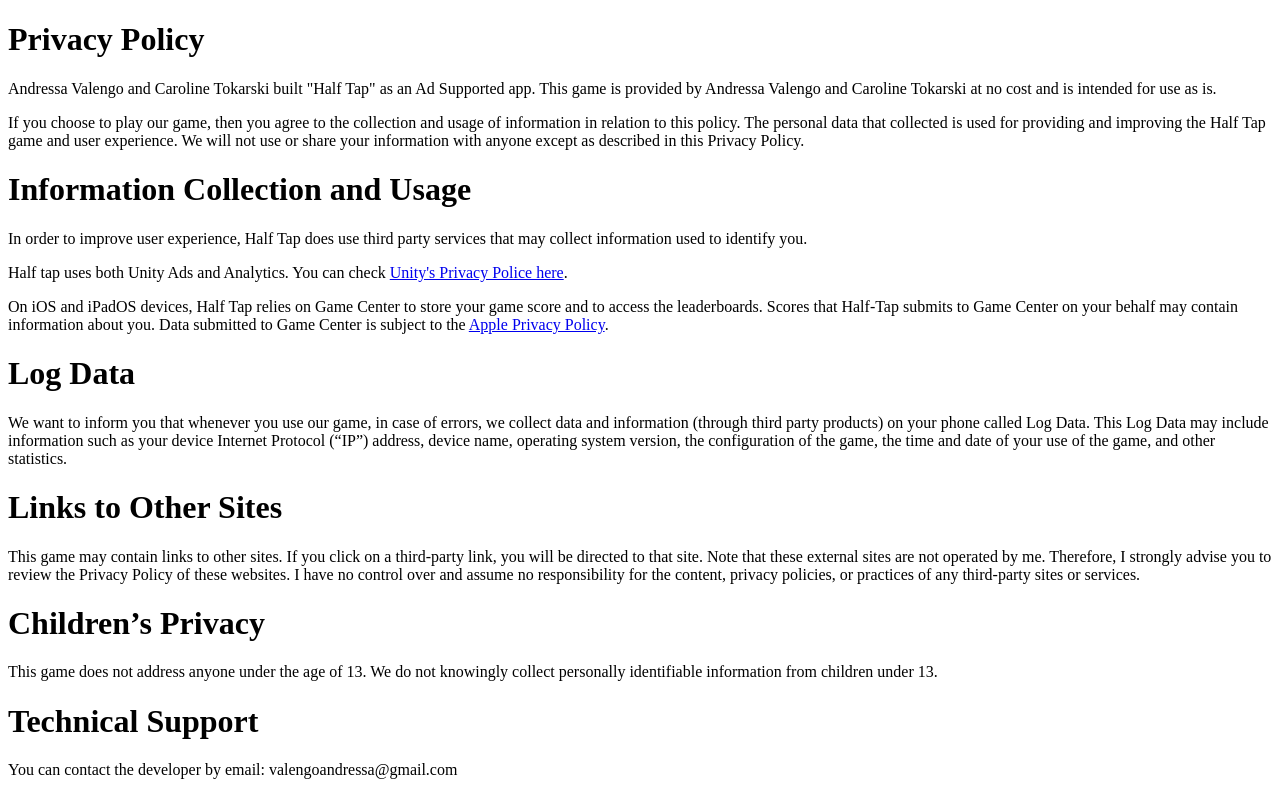
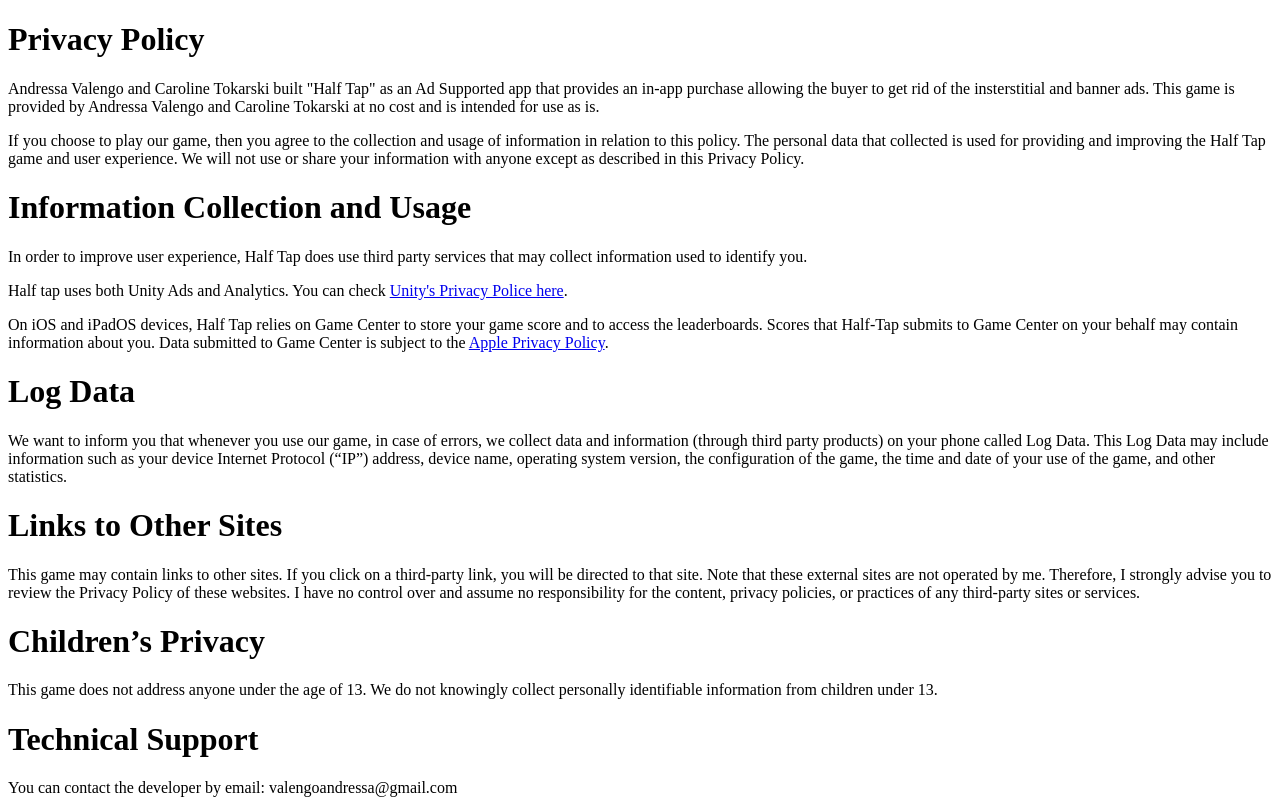
Before and after one commit to valengo/half-tap-pp, a plain HTML site: page index.html in a window 1280 px wide. Drawn offline with Linux system fonts and the light colour scheme.

Commit message:
Update index.html

```diff
--- a/index.html
+++ b/index.html
@@ -3,7 +3,7 @@
 <body>
 
 <h1>Privacy Policy</h1>
-<p>Andressa Valengo and Caroline Tokarski built "Half Tap" as an Ad Supported app.
+<p>Andressa Valengo and Caroline Tokarski built "Half Tap" as an Ad Supported app that provides an in-app purchase allowing the buyer to get rid of the insterstitial and banner ads.
    This game is provided by Andressa Valengo and Caroline Tokarski at no cost and is intended for use as is.</p>
 
 <p>If you choose to play our game, then you agree to the collection and usage of information in relation to this policy.
```
